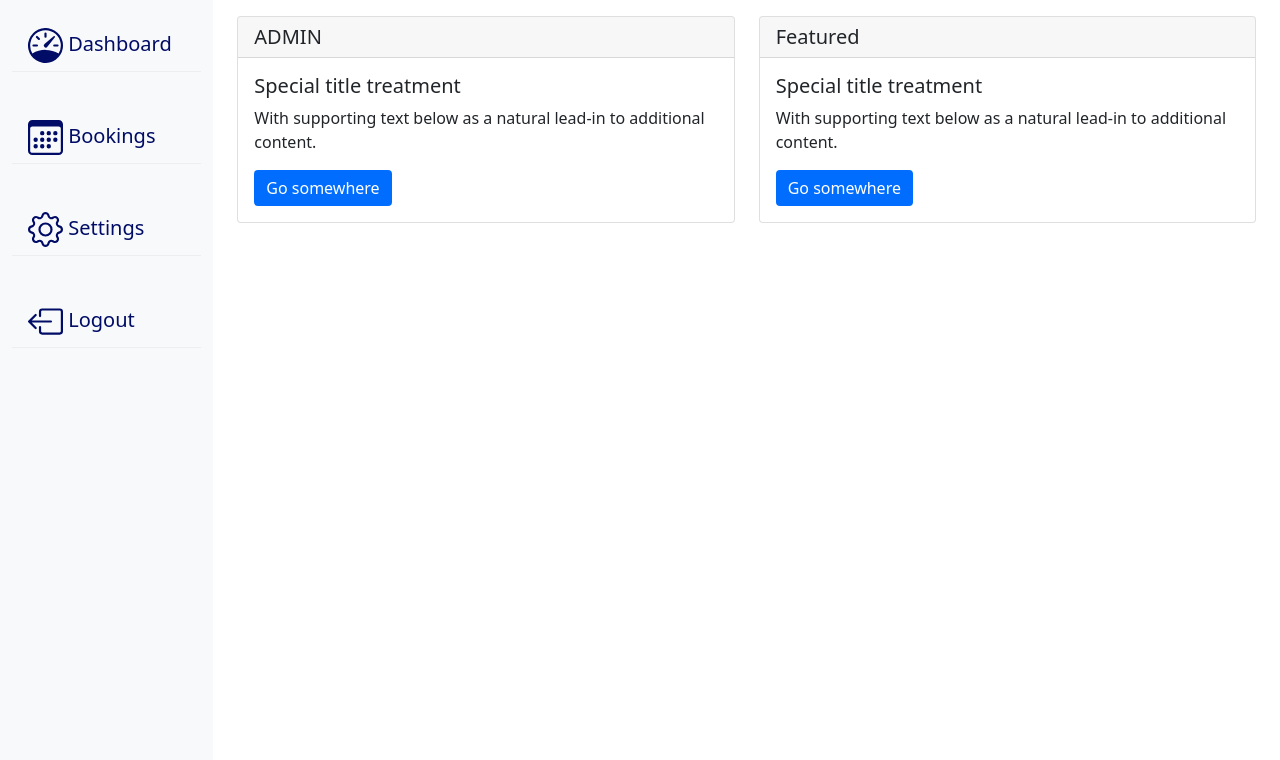
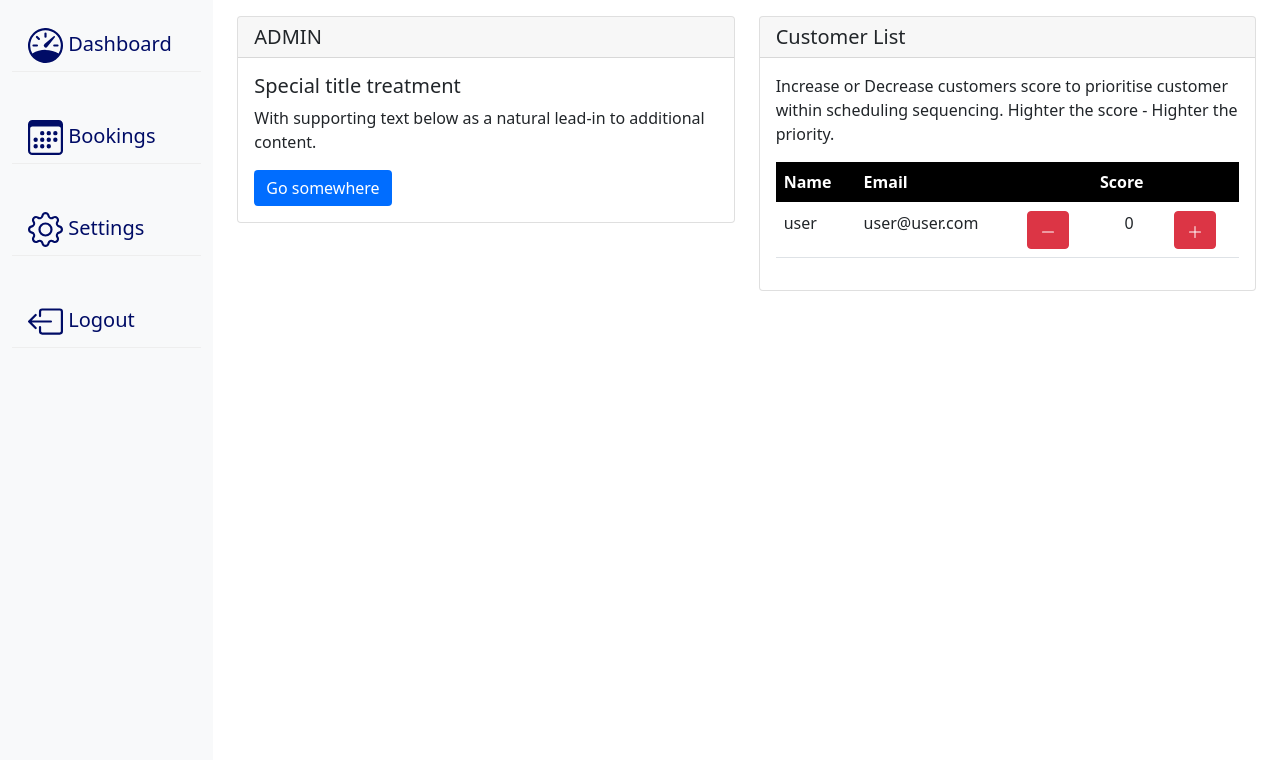
Before and after one commit to gigacache/bookingApplication, a CodeIgniter app: page /bookingApplication/index.php/user_controller/adminDashboard in a window 1280 px wide. Shown: the part 71-831 px from the top of the page. Run offline with CodeIgniter, Linux system fonts and the light colour scheme; data comes from the database, SQL or seed files in the repository.

Commit message:
customer score UI

```diff
--- a/application/controllers/User_Controller.php
+++ b/application/controllers/User_Controller.php
@@ -65,6 +65,7 @@ class User_Controller extends CI_Controller {
 	}
 
 	public function adminDashboard(){
+		$data['customerData']= $this->User_model->getAllCustomers();
 		$data['main_view'] = './admin/adminDashboard';
 		$this->load->view('template', $data);
 	}
@@ -77,4 +78,16 @@ class User_Controller extends CI_Controller {
 	}
 
 
+	public function addUserScore(){
+		$this->User_model->addScore();
+		redirect('admin');
+	}
+
+	public function minusUserScore(){
+		$this->User_model->minusScore();
+		redirect('admin');
+	}
+
+
+
 }
--- a/application/models/User_model.php
+++ b/application/models/User_model.php
@@ -87,7 +87,45 @@ public function getUserId(){
     }
 
 
+    public function getAllCustomers(){
+      $this->db->select('*');
+      $this->db->from('users');
+      $this->db->where('role','customer');
+      $query=$this->db->get();
+      return $query;
+    }
 
+
+
+    public function addScore(){
+      $userID = $this->input->post('userID');
+      $score = $this->getScore($userID);
+      $score++;
+      $this->updateScore($userID,$score);
+    }
+
+
+    public function minusScore(){
+      $userID = $this->input->post('userID');
+      $score = $this->getScore($userID);
+      $score = $score - 1;
+      $this->updateScore($userID,$score);
+    }
+
+
+    public function getScore($userID){
+      $this->db->select('score');
+      $this->db->from('users');
+      $this->db->where('userID',$userID);
+      $query=$this->db->get()->row()->score;
+      return $query;
+    }
+
+    public function updateScore($userID, $score){
+      $this->db->set('score', $score);
+      $this->db->where('userID', $userID);
+      $this->db->update('users');
+    }
 
 
 
--- a/application/views/admin/adminDashboard.php
+++ b/application/views/admin/adminDashboard.php
@@ -12,11 +12,47 @@
     </div>
     <div class="col-sm-6">
       <div class="card">
-        <h5 class="card-header">Featured</h5>
+        <h5 class="card-header">Customer List</h5>
         <div class="card-body">
-          <h5 class="card-title">Special title treatment</h5>
-          <p class="card-text">With supporting text below as a natural lead-in to additional content.</p>
-          <a href="#" class="btn btn-primary">Go somewhere</a>
+          <p class="card-text">Increase or Decrease customers score to prioritise customer within scheduling sequencing. Highter the score - Highter the priority. </p>
+          <table class="table">
+            <thead class="thead-dark">
+            <tr>
+              <th>Name</th>
+              <th>Email</th>
+              <th></th>
+              <th>Score</th>
+              <th></th>
+            </tr>
+          </thead>
+        <tbody>
+          <?php  foreach ($customerData->result() as $row) {?>
+            <tr>
+              <td><?php echo $row->name;?></td>
+              <td><?php echo $row->email;?></td>
+              <td>
+                <form method="post" action=<?php echo site_url('User_Controller/minusUserScore')?>>
+                  <input value="<?php echo $row->userID;?>" name="userID" style="display:none;">
+                  <button type="submit" class="btn btn-danger">
+                    <svg xmlns="http://www.w3.org/2000/svg" width="16" height="16" fill="currentColor" class="bi bi-dash-lg" viewBox="0 0 16 16">
+      <path fill-rule="evenodd" d="M2 8a.5.5 0 0 1 .5-.5h11a.5.5 0 0 1 0 1h-11A.5.5 0 0 1 2 8Z"/>
+    </svg></button>
+              </form>
+            </td>
+            <td class="text-center"><?php echo $row->score;?></td>
+            <td>
+            <form method="post" action=<?php echo site_url('User_Controller/addUserScore')?>>
+              <input value="<?php echo $row->userID;?>" name="userID" style="display:none;">
+              <button type="submit" class="btn btn-danger">
+                <svg xmlns="http://www.w3.org/2000/svg" width="16" height="16" fill="currentColor" class="bi bi-plus-lg" viewBox="0 0 16 16">
+      <path fill-rule="evenodd" d="M8 2a.5.5 0 0 1 .5.5v5h5a.5.5 0 0 1 0 1h-5v5a.5.5 0 0 1-1 0v-5h-5a.5.5 0 0 1 0-1h5v-5A.5.5 0 0 1 8 2Z"/>
+    </svg></button>
+          </form>
+        </td>
+          </tr>
+        <?php }?>
+      </tbody>
+        </table>
         </div>
       </div>
     </div>
--- a/application/views/includes/header.php
+++ b/application/views/includes/header.php
@@ -65,7 +65,7 @@
         <div class="sidebar-sticky">
           <ul class="nav flex-column">
             <li class="nav-item">
-              <a class="nav-link active" href="<?php echo base_url();?>">
+              <a class="nav-link" href="<?php echo base_url()?><?php if($this->session->isAdmin){echo "index.php/admin";} else{echo "index.php/dashboard";}?>">
                 <svg xmlns="http://www.w3.org/2000/svg" width="35" height="35" fill="currentColor" class="bi bi-speedometer" viewBox="0 0 16 16">
                   <path d="M8 2a.5.5 0 0 1 .5.5V4a.5.5 0 0 1-1 0V2.5A.5.5 0 0 1 8 2zM3.732 3.732a.5.5 0 0 1 .707 0l.915.914a.5.5 0 1 1-.708.708l-.914-.915a.5.5 0 0 1 0-.707zM2 8a.5.5 0 0 1 .5-.5h1.586a.5.5 0 0 1 0 1H2.5A.5.5 0 0 1 2 8zm9.5 0a.5.5 0 0 1 .5-.5h1.5a.5.5 0 0 1 0 1H12a.5.5 0 0 1-.5-.5zm.754-4.246a.389.389 0 0 0-.527-.02L7.547 7.31A.91.91 0 1 0 8.85 8.569l3.434-4.297a.389.389 0 0 0-.029-.518z"/>
                   <path fill-rule="evenodd" d="M6.664 15.889A8 8 0 1 1 9.336.11a8 8 0 0 1-2.672 15.78zm-4.665-4.283A11.945 11.945 0 0 1 8 10c2.186 0 4.236.585 6.001 1.606a7 7 0 1 0-12.002 0z"/>
--- a/application/views/user/userDetails.php
+++ b/application/views/user/userDetails.php
@@ -23,19 +23,19 @@
          <div class="form-group row">
            <label for="name" class="col-sm-2 col-form-label">Name</label>
            <div class="col-sm-10">
-             <input type="text" class="form-control" id="name" placeholder="<?php echo $row->name;?>" name="name">
+             <input type="text" class="form-control" id="name" value='<?php echo $row->name;?>' name="name">
            </div>
          </div>
          <div class="form-group row">
            <label for="adress" class="col-sm-2 col-form-label">Address</label>
            <div class="col-sm-10">
-             <input type="text" class="form-control" id="adress" placeholder="<?php echo $row->address;?>" name="Address">
+             <input type="text" class="form-control" id="adress" value="<?php echo $row->address;?>" name="Address">
            </div>
          </div>
          <div class="form-group row">
            <label for="postcode" class="col-sm-2 col-form-label">Postcode</label>
            <div class="col-sm-10">
-             <input type="text" class="form-control" id="postcode" placeholder="<?php echo $row->postcode;?>" name="postcode">
+             <input type="text" class="form-control" id="postcode" value="<?php echo $row->postcode;?>" name="postcode">
            </div>
          </div>
        <?php }?>
```
Also changed, not shown: application/views/admin/adminBooking.php (+8 -4 lines).
